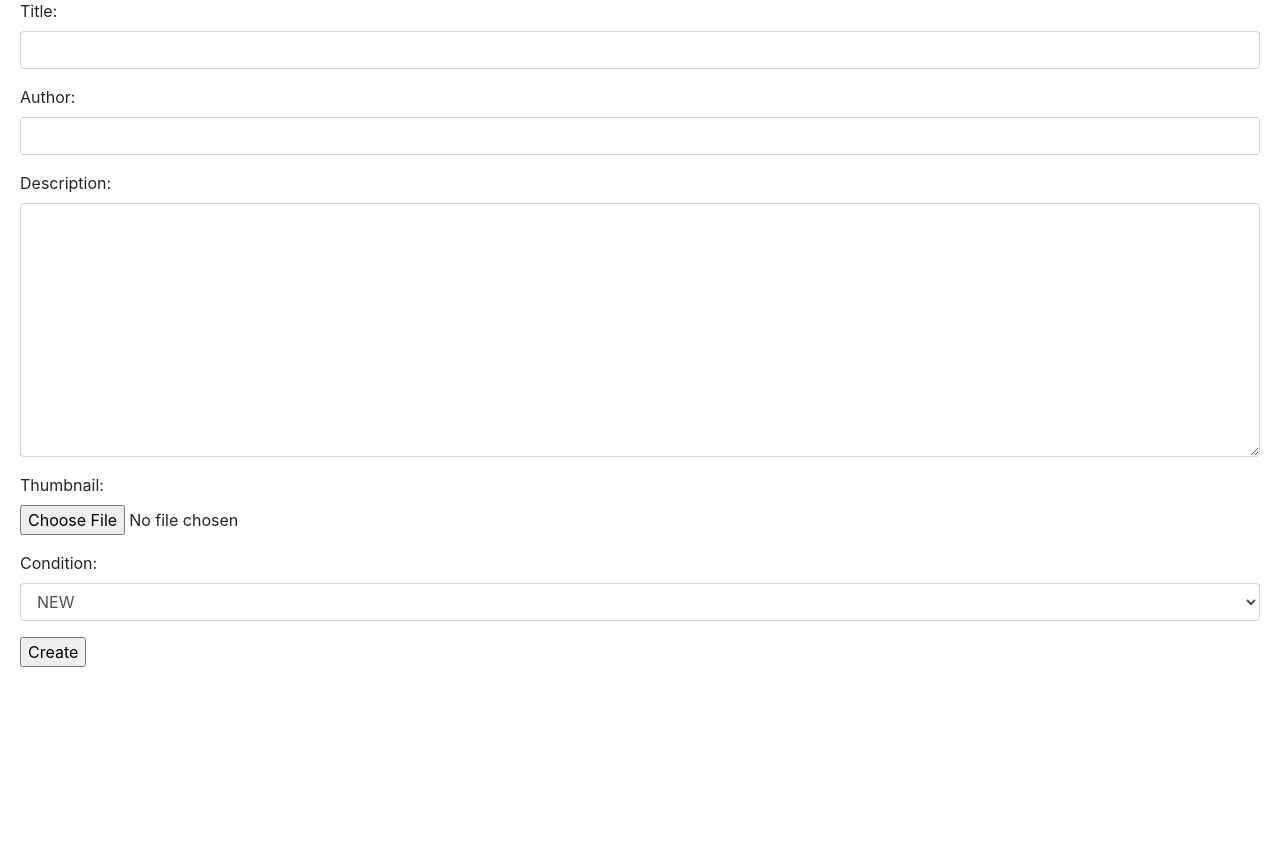
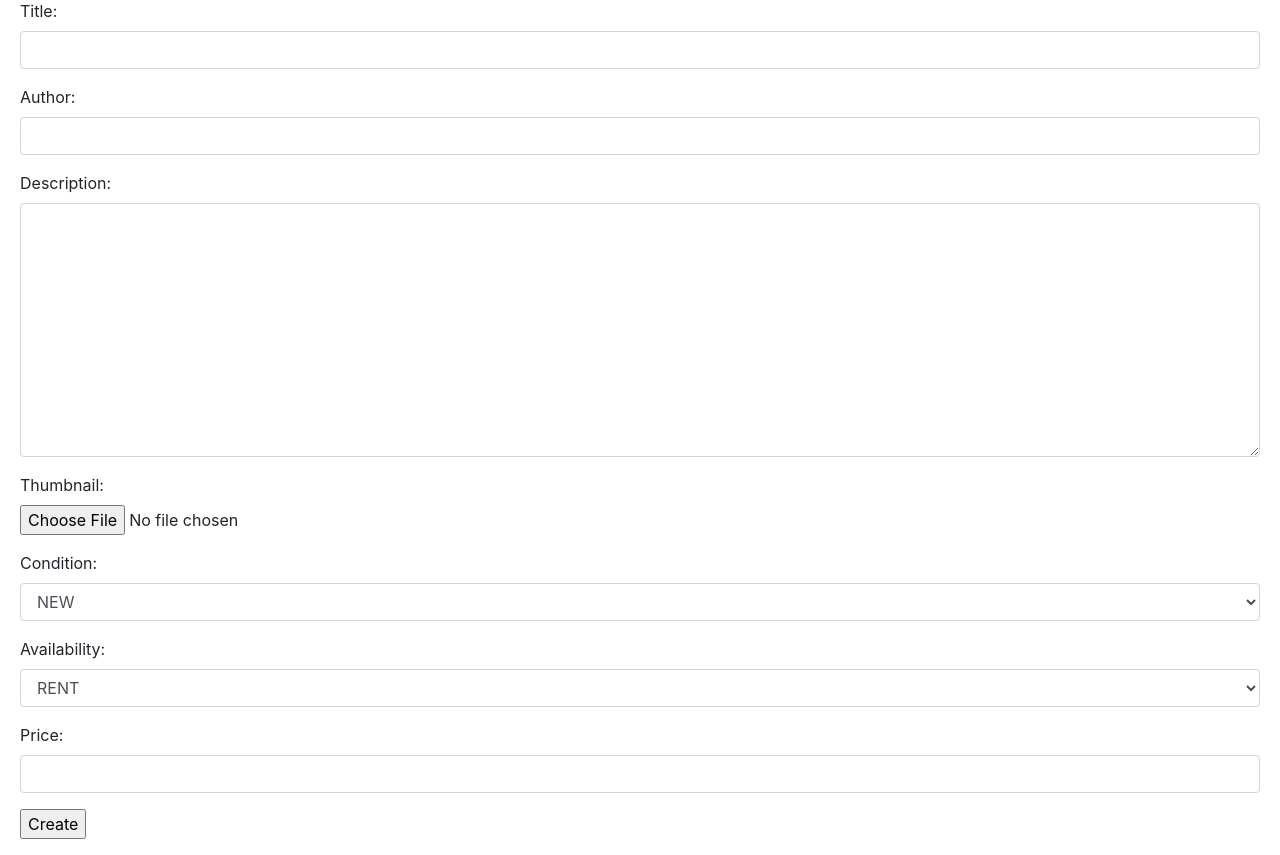
Before and after one commit to churles/booksys, a Django app: page /books/create/ in a window 1280 px wide. Shown: the part 115-970 px from the top of the page. Before the commit the page ends 782 px from the top, so only its background shows below. Run offline with Django 3.2, Linux system fonts and the light colour scheme; a user stored in the database is signed in; some libraries are stand-ins or nearby versions.

Commit message:
Add availability and price in book model

```diff
--- a/assets/styles.css
+++ b/assets/styles.css
@@ -36,3 +36,8 @@ nav button{
   border: 0;
   font-size: 1em;
 }
+
+.form-input{
+  margin-top: 10px;
+  width: 100%;
+}
--- a/books/forms.py
+++ b/books/forms.py
@@ -4,7 +4,7 @@ from . import models
 class CreateBook(forms.ModelForm):
 	class Meta:
 		model = models.Book
-		fields = ['title','author','description','slug','thumbnail','condition']
+		fields = ['title','author','description','slug','thumbnail','condition', 'availability', 'price']
 
 		widgets = {
 			'title': forms.TextInput(attrs={'class': 'form-control'}),
@@ -13,4 +13,6 @@ class CreateBook(forms.ModelForm):
 			'slug': forms.HiddenInput(),
 			'thumbnail': forms.FileInput(attrs={'class': 'form-control-file'}),
 			'condition': forms.Select(attrs={'class': 'form-control'}),
+			'availability': forms.Select(attrs={'class': 'form-control'}),
+			'price': forms.TextInput(attrs={'class': 'form-control'}),
 		}
--- a/books/models.py
+++ b/books/models.py
@@ -7,10 +7,10 @@ CONDITION_CHOICES = (
     ('good', 'GOOD'),
     ('used','USED'),
 )
-# AVAIL_CHOICES = (
-# 	('rent','RENT'),
-# 	('sale', 'SALE'),
-# )
+AVAIL_CHOICES = (
+	('rent','RENT'),
+	('sale', 'SALE'),
+)
 
 class Book(models.Model):
 	title = models.CharField(max_length=60)
@@ -20,8 +20,9 @@ class Book(models.Model):
 	date = models.DateTimeField(auto_now_add=True)
 	thumbnail = models.ImageField(default='default.png', blank = True)
 	condition = models.CharField(max_length=10, choices=CONDITION_CHOICES, default='new')
+	availability = models.CharField(max_length=10, choices=AVAIL_CHOICES, default='rent')
+	price = models.CharField(max_length=60, default=None)
 	owner = models.ForeignKey(User, on_delete=models.CASCADE, default=None)
-	#availability = models.CharField(max_length=10, choices=AVAIL_CHOICES, default='rent')
 	#add prices for rent and for sale
 
 	class Meta:
--- a/reviews/views.py
+++ b/reviews/views.py
@@ -3,7 +3,9 @@ from .models import Review
 from books.models import Book
 from django.http import HttpResponse
 from . import forms
+from django.contrib.auth.decorators import login_required
 
+@login_required(login_url="/accounts/login/")
 def review_create(request, slug):
 	book = Book.objects.get(slug=slug)
 	if request.method == 'POST':
```
Also changed, not shown: reviews/templates/reviews/review_create.html (+18 -1 lines), books/migrations/0010_auto_20211101_0813.py (added), db.sqlite3, media/atilla_BO52fee.jpg (added).
